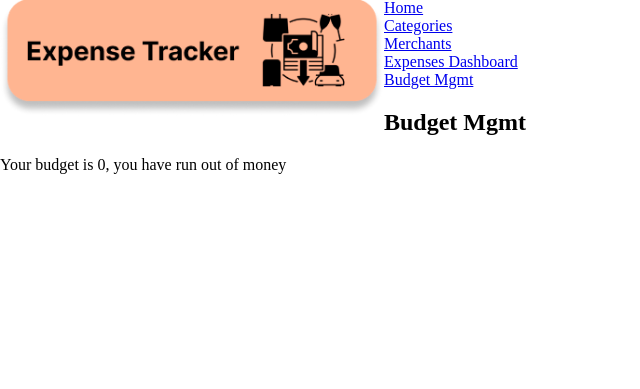
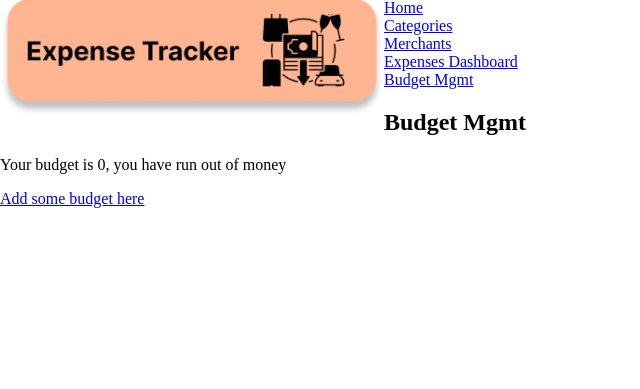
Before and after one commit to sandramolina/pythonic_expense_tracker, a Flask app: page /budget_mgmt in a window 1280 px wide. Shown: the part 17-406 px from the top of the page, without its empty margins (0-640 px from the left). Run offline with Flask 2, Linux system fonts and the light colour scheme.

Commit message:
adds link

```diff
--- a/templates/budgets/budget_mgmt.html
+++ b/templates/budgets/budget_mgmt.html
@@ -2,4 +2,5 @@
 {% block content %}
 <h2>Budget Mgmt</h2>
 <p>{{balance_alert}}</p>
+<a href="/">Add some budget here</a>
 {% endblock %}
```
